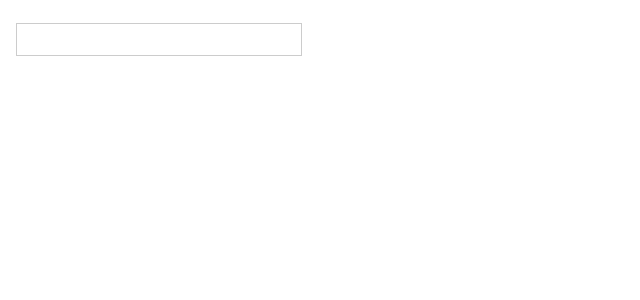
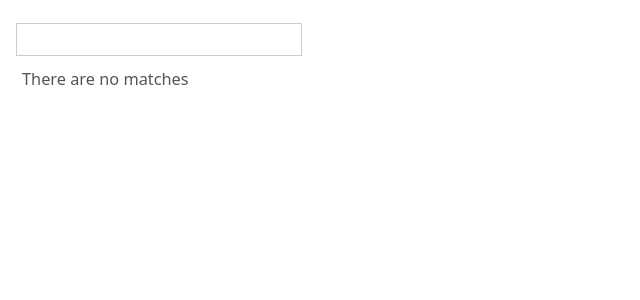
Before and after one commit to jherax/song-search-demo, a Next.js app: page /components/Autocomplete in a window 1280 px wide. Shown: the top 300 px of the page, without its empty margins (0-640 px from the left). Built offline with nearby package versions, Linux system fonts and the light colour scheme.

Commit message:
feat: Renders a text when the search has no results

```diff
--- a/src/pages/components/Autocomplete.tsx
+++ b/src/pages/components/Autocomplete.tsx
@@ -53,6 +53,7 @@ export default function Autocomplete(props: AutocompleteProps) {
         </div>
         <div className='results-container'>
           <ul className="search-results">
+            {!results.length && <li className="empty-results">There are no matches</li>}
             {results.map((song)=> {
               return (
                 <li key={`item-${song.id}`}>
```
